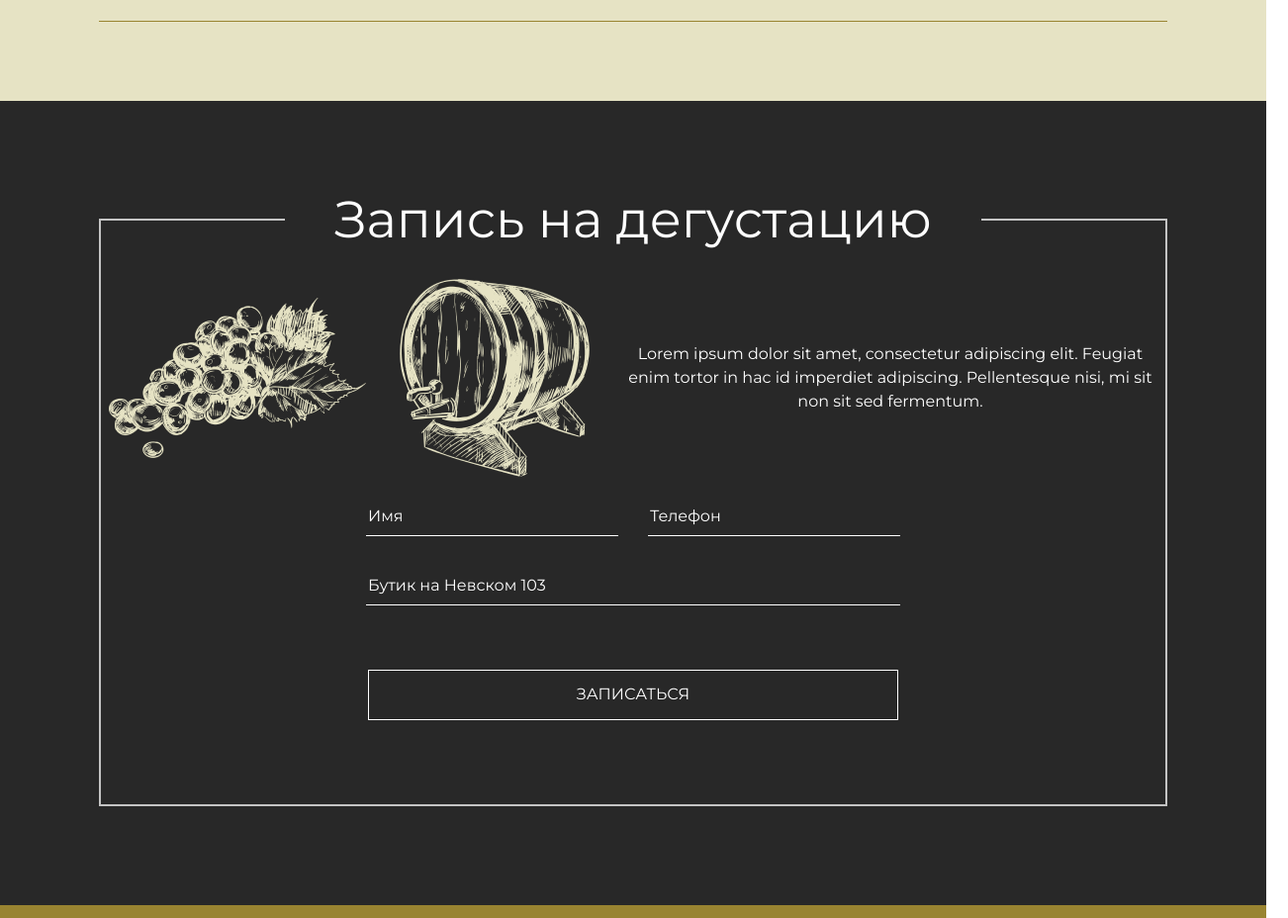
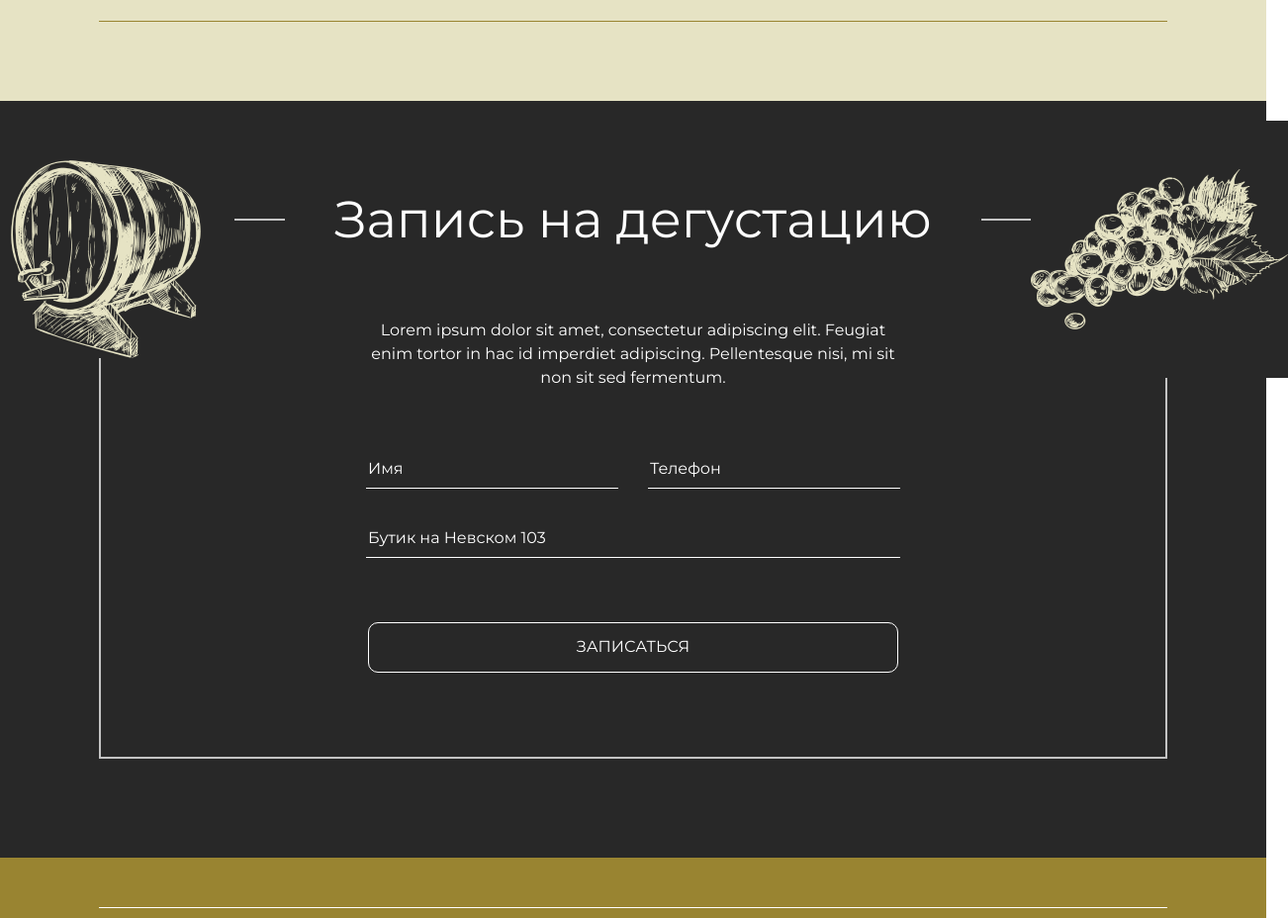
Before and after one commit to pynhaXD/wine_site, a plain HTML site: page index.html in a window 1280 px wide. Shown: the part 2720-3648 px from the top of the page at 99% size, 1302 px wide, since content can reach past the window. Drawn offline with nearby package versions, Linux system fonts and the light colour scheme.

Commit message:
New btn design

```diff
--- a/css/style.css
+++ b/css/style.css
@@ -262,14 +262,14 @@ fieldset{
     flex-wrap: wrap;
 }
 
-.border__img-1{
+#border__img-1{
     position: absolute;
     top: -130px;
     left: 940px;
 }
-.border__img-2{
+#border__img-2{
     position: absolute;
-    top: -130px;
+    top: -90px;
     left: -125px;
 }
 
@@ -344,8 +344,31 @@ fieldset{
 .degustation__link{
     padding: 15px 210px;
     border: 1px solid #fff;
+    border-radius: 10px;
     text-transform: uppercase;
     margin-bottom: 85px;
+    position: relative;
+    overflow: hidden;
+    z-index: 1;
+}
+
+.degustation__link::before{
+    content: '';
+    position: absolute;
+    display: block;
+    z-index: -1;
+    border-radius: 15px;
+    transform: skewX(27deg);
+    transition: all .4s cubic-bezier(0.42, 0, 0.7, 0.9);
+    background: #DE3163;
+    height: calc(100% + 2px);
+    width: calc(100% + 35px);
+    left: -580px;
+    top: 0;
+}
+
+.degustation__link:hover::before{
+    left: -15px;
 }
 
 .footer{
--- a/index.html
+++ b/index.html
@@ -92,9 +92,9 @@
     <section class="degustation">
         <div class="container">
             <fieldset class="degustation__inner">
+                <legend class="deg__legend">Запись на дегустацию</legend>
                 <img id="border__img-1" src="images/form-border-img1.png" alt="img">
                 <img id="border__img-2" src="images/form-border-img2.png" alt="img">
-                <legend class="deg__legend">Запись на дегустацию</legend>
                 <p class="degustation__text">Lorem ipsum dolor sit amet, consectetur adipiscing elit. Feugiat enim tortor in hac id imperdiet adipiscing. Pellentesque nisi, mi sit non sit sed fermentum.</p>
                 <form class="degustation__form">
                     <input class="degustation__form-name" type="text" placeholder="Имя">
```
